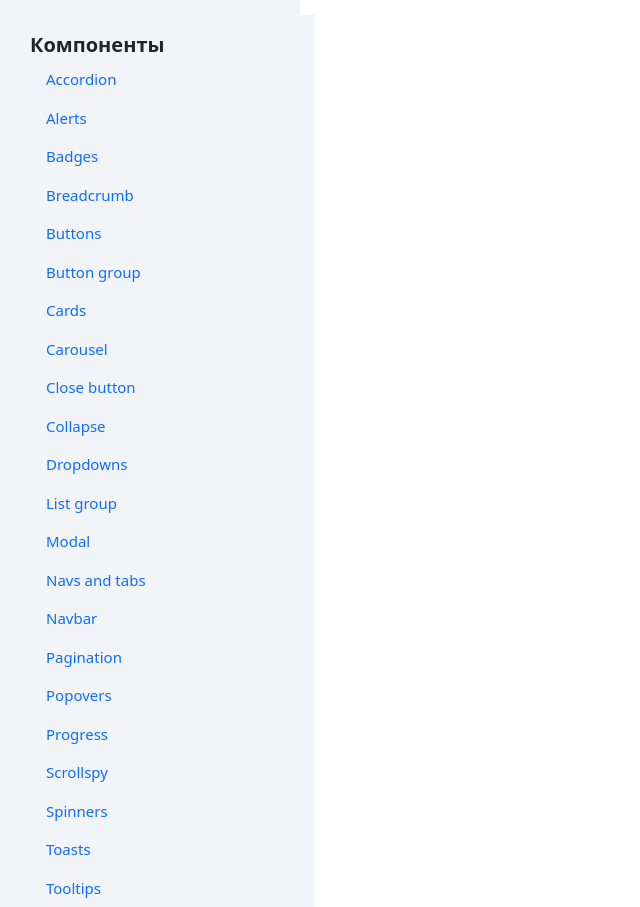
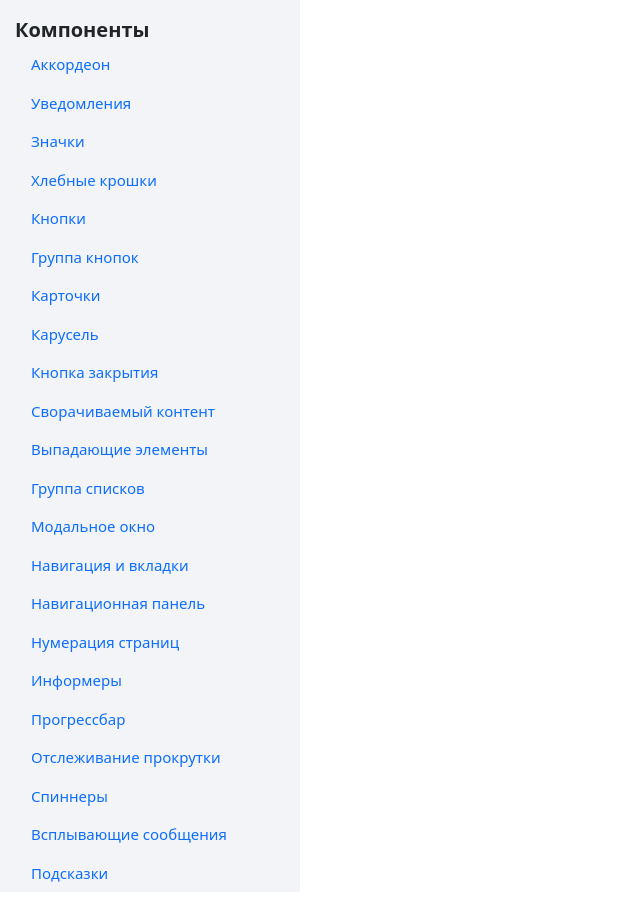
Before and after one commit to supermanechka/bootstrap-page, a plain HTML site: page index.html in a window 1280 px wide. Shown: the whole page, without its empty margins (0-640 px from the left). Drawn offline with nearby package versions, Linux system fonts and the light colour scheme.

Commit message:
fix main

```diff
--- a/index.html
+++ b/index.html
@@ -15,75 +15,75 @@
 </head>
 
 <body>
-  <aside>
+
   <aside>
     <div class="components">Компоненты</div>
     <ul class="nav flex-column">
       <li class="nav-item">
-          <a class="nav-link" href=" accordion.html">Accordion</a>
+        <a class="nav-link" href="accordion.html">Аккордеон</a>
       </li>
       <li class="nav-item">
-          <a class="nav-link" href="alerts.html">Alerts</a>
+        <a class="nav-link" href="alerts.html">Уведомления</a>
       </li>
       <li class="nav-item">
-          <a class="nav-link" href="badges.html">Badges</a>
+        <a class="nav-link" href="badge.html">Значки</a>
       </li>
       <li class="nav-item">
-          <a class="nav-link" href="breadcrumb.html">Breadcrumb</a>
+        <a class="nav-link" href="breadcrumb.html">Хлебные крошки</a>
       </li>
       <li class="nav-item">
-          <a class="nav-link" href="buttons.html">Buttons</a>
+        <a class="nav-link" href="buttons.html">Кнопки</a>
       </li>
       <li class="nav-item">
-          <a class="nav-link" href="button-group.html">Button group</a>
+        <a class="nav-link" href="button-group.html">Группа кнопок</a>
       </li>
       <li class="nav-item">
-          <a class="nav-link" href="cards.html">Cards</a>
+        <a class="nav-link" href="cards.html">Карточки</a>
       </li>
       <li class="nav-item">
-          <a class="nav-link" href="carousel.html">Carousel</a>
+        <a class="nav-link" href="carousel.html">Карусель</a>
       </li>
       <li class="nav-item">
-          <a class="nav-link" href="close-button.html">Close button</a>
+        <a class="nav-link" href="close-button.html">Кнопка закрытия</a>
       </li>
       <li class="nav-item">
-          <a class="nav-link" href="collapse.html">Collapse</a>
+        <a class="nav-link" href="collapse.html">Сворачиваемый контент</a>
       </li>
       <li class="nav-item">
-          <a class="nav-link" href="dropdowns.html">Dropdowns</a>
+        <a class="nav-link" href="dropdowns.html">Выпадающие элементы</a>
       </li>
       <li class="nav-item">
-          <a class="nav-link" href="list-group.html">List group</a>
+        <a class="nav-link" href="list-group.html">Группа списков</a>
       </li>
       <li class="nav-item">
-          <a class="nav-link" href="modal.html">Modal</a>
+        <a class="nav-link" href="modal.html">Модальное окно</a>
       </li>
       <li class="nav-item">
-          <a class="nav-link" href="navs-and-tabs.html">Navs and tabs</a>
+        <a class="nav-link" href="navs-and-tabs.html">Навигация и вкладки</a>
       </li>
       <li class="nav-item">
-          <a class="nav-link" href="navbar.html">Navbar</a>
+        <a class="nav-link" href="navbar.html">Навигационная панель</a>
       </li>
       <li class="nav-item">
-          <a class="nav-link" href="pagination.html">Pagination</a>
+        <a class="nav-link" href="pagination.html">Нумерация страниц</a>
       </li>
       <li class="nav-item">
-          <a class="nav-link" href="popovers.html">Popovers</a>
+        <a class="nav-link" href="popovers.html">Информеры</a>
       </li>
       <li class="nav-item">
-          <a class="nav-link" href="progress.html">Progress</a>
+        <a class="nav-link" href="progress.html">Прогрессбар</a>
       </li>
       <li class="nav-item">
-          <a class="nav-link" href="scrollsp.html">Scrollspy</a>
+        <a class="nav-link" href="scrollsp.html">Отслеживание прокрутки</a>
       </li>
       <li class="nav-item">
-          <a class="nav-link" href="spinners.html">Spinners</a>
+        <a class="nav-link" href="spinners.html">Спиннеры</a>
       </li>
       <li class="nav-item">
-          <a class="nav-link" href=toasts.html">Toasts</a>
+        <a class="nav-link" href=toasts.html">Всплывающие сообщения</a>
       </li>
       <li class="nav-item">
-          <a class="nav-link" href="tooltips.html">Tooltips</a>
+        <a class="nav-link" href="tooltips.html">Подсказки</a>
       </li>
     </ul>
   </aside>
```
Lines whose indentation alone changed are shown as unchanged.
